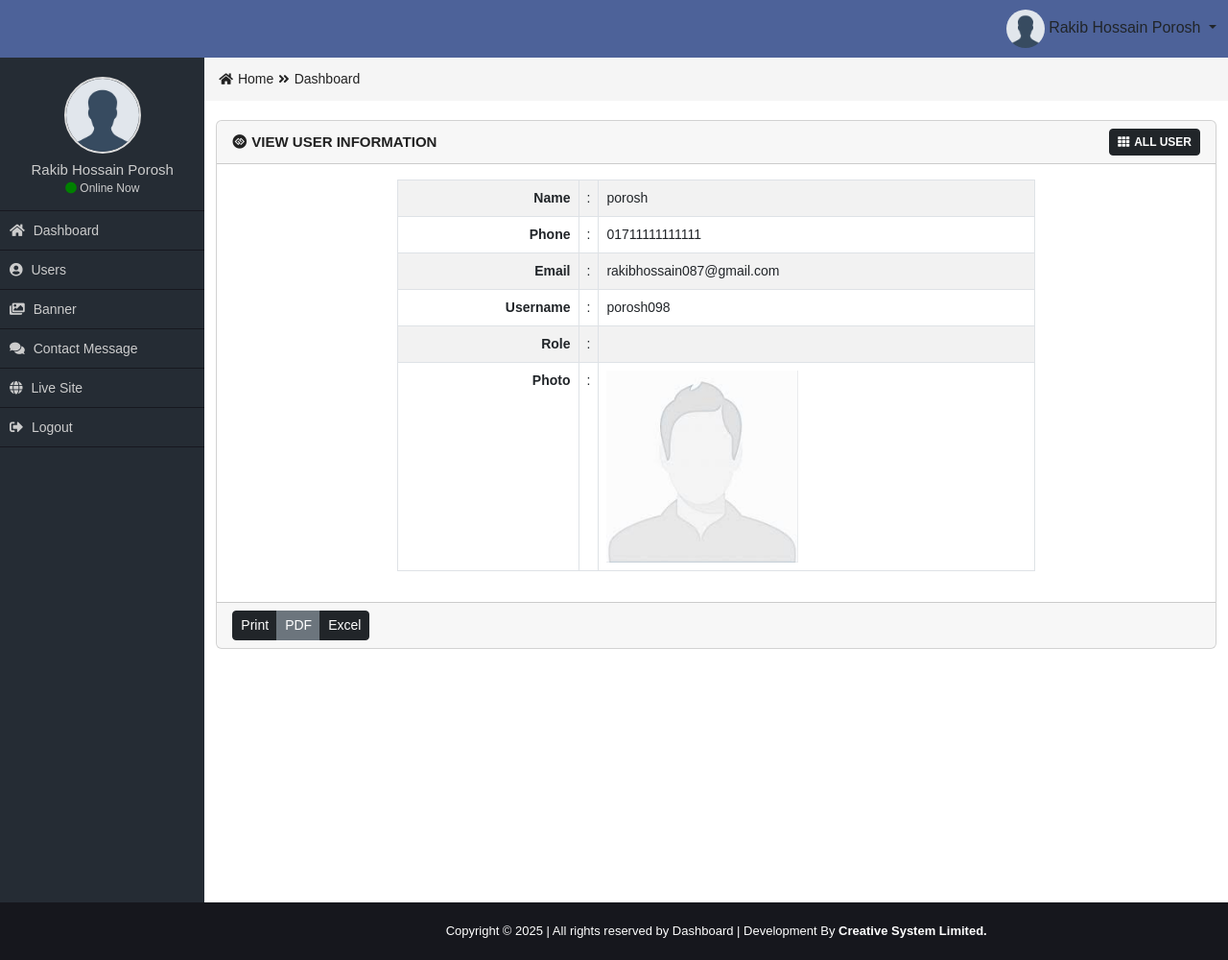
After one commit to porosh087/Admin_Panel, a PHP site: page /view-user.php?v=0 in a window 1280 px wide. The commit adds this page. Shown: the whole page at 96% size. Run offline with PHP 8.4, Linux system fonts and the light colour scheme; data comes from the database, SQL or seed files in the repository; some web fonts are replaced.

Commit message:
Second Commit

```diff
--- a/all-user.php
+++ b/all-user.php
@@ -44,9 +44,9 @@
                         <div class="btn-group btn_group_manage" role="group">
                           <button type="button" class="btn btn-sm btn-dark dropdown-toggle" data-bs-toggle="dropdown" aria-expanded="false">Manage</button>
                           <ul class="dropdown-menu">
-                            <li><a class="dropdown-item" href="view-user.html">View</a></li>
-                            <li><a class="dropdown-item" href="edit-user.html">Edit</a></li>
-                            <li><a class="dropdown-item" href="#">Delete</a></li>
+                            <li><a class="dropdown-item" href="view-user.php?v=<?=$data['user_id'];?>">View</a></li>
+                            <li><a class="dropdown-item" href="edit-user.php">Edit</a></li>
+                            <li><a class="dropdown-item" href="delete-user.php?d=<?=$data['user_id']?>">Delete</a></li>
                           </ul>
                         </div>
                     </td>
--- /dev/null
+++ b/view-user.php
@@ -0,0 +1,79 @@
+<?php
+  require_once('function/function.php');
+  get_header();
+  get_sidebar();
+
+  $id=$_GET['v'];
+  $sel="SELECT * FROM user_table WHERE user_id='$id'";
+  $Q=mysqli_query($con, $sel);
+  $data=mysqli_fetch_assoc($Q);
+?>
+
+<div class="row">
+      <div class="col-md-12">
+          <div class="card mb-3">
+            <div class="card-header">
+              <div class="row">
+                  <div class="col-md-8 card_title_part">
+                      <i class="fab fa-gg-circle"></i>View User Information
+                  </div>
+                  <div class="col-md-4 card_button_part">
+                      <a href="all-user.php" class="btn btn-sm btn-dark"><i class="fas fa-th"></i>All User</a>
+                  </div>
+              </div>
+            </div>
+            <div class="card-body">
+              <div class="row">
+                  <div class="col-md-2"></div>
+                  <div class="col-md-8">
+                      <table class="table table-bordered table-striped table-hover custom_view_table">
+                        <tr>
+                          <td>Name</td>
+                          <td>:</td>
+                          <td><?= $data['user_name'];?></td>
+                        </tr>
+                        <tr>
+                          <td>Phone</td>
+                          <td>:</td>
+                          <td><?= $data['user_phone'];?></td>
+                        </tr>
+                        <tr>
+                          <td>Email</td>
+                          <td>:</td>
+                          <td><?= $data['user_email'];?></td>
+                        </tr>
+                        <tr>
+                          <td>Username</td>
+                          <td>:</td>
+                          <td><?= $data['user_username'];?></td>
+                        </tr>
+                        <tr>
+                          <td>Role</td>
+                          <td>:</td>
+                          <td></td>
+                        </tr>
+                        <tr>
+                          <td>Photo</td>
+                          <td>:</td>
+                          <td>
+                              <img class="img200" src="images/avatar.jpg" alt=""/>
+                          </td>
+                        </tr>
+                      </table>
+                  </div>
+                  <div class="col-md-2"></div>
+              </div>
+            </div>
+            <div class="card-footer">
+              <div class="btn-group" role="group" aria-label="Button group">
+                <button type="button" class="btn btn-sm btn-dark">Print</button>
+                <button type="button" class="btn btn-sm btn-secondary">PDF</button>
+                <button type="button" class="btn btn-sm btn-dark">Excel</button>
+              </div>
+            </div>
+          </div>
+      </div>
+  </div>
+<?php
+  get_footer();
+?>
```
Also changed, not shown: delete-user.php (added, +11 -0 lines).
